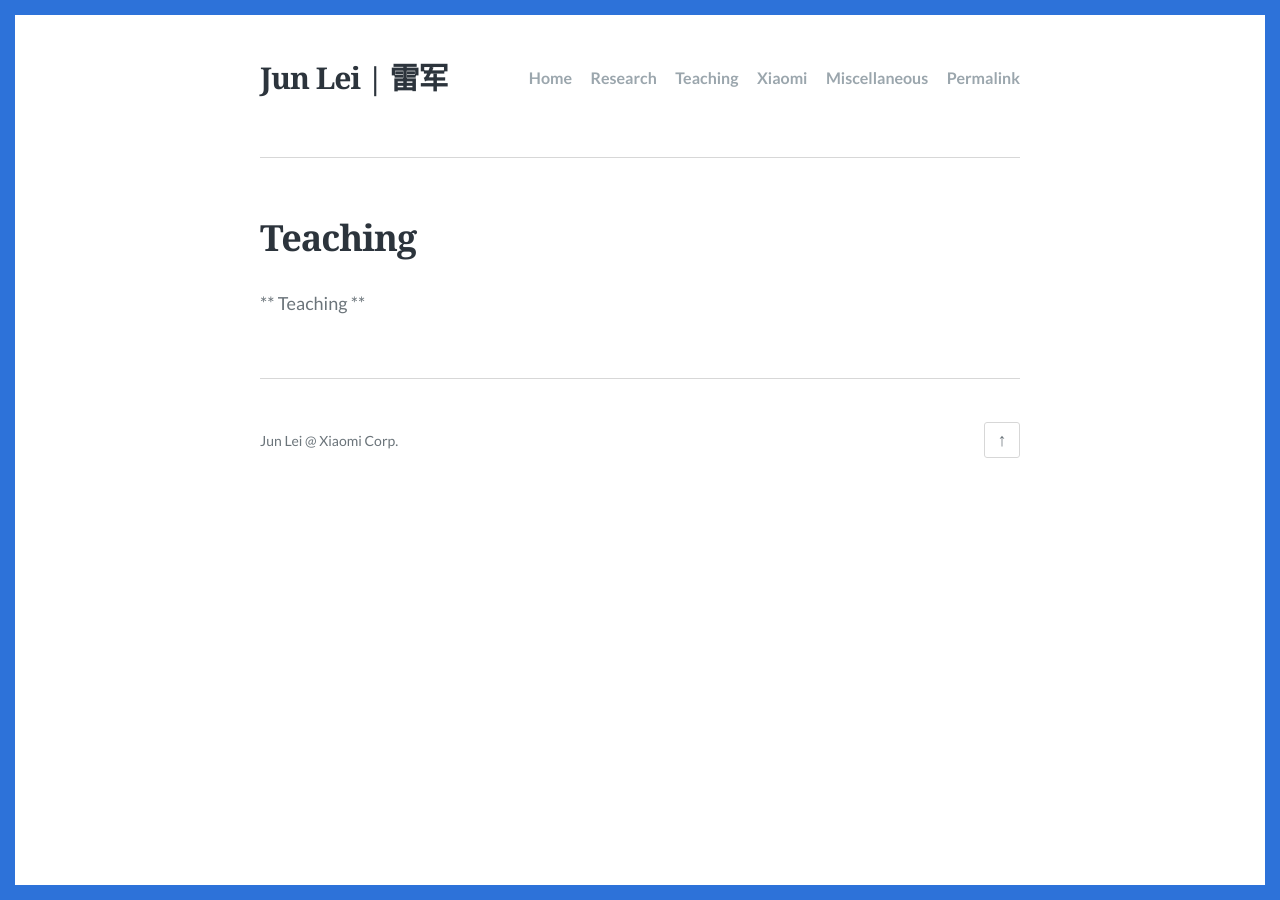
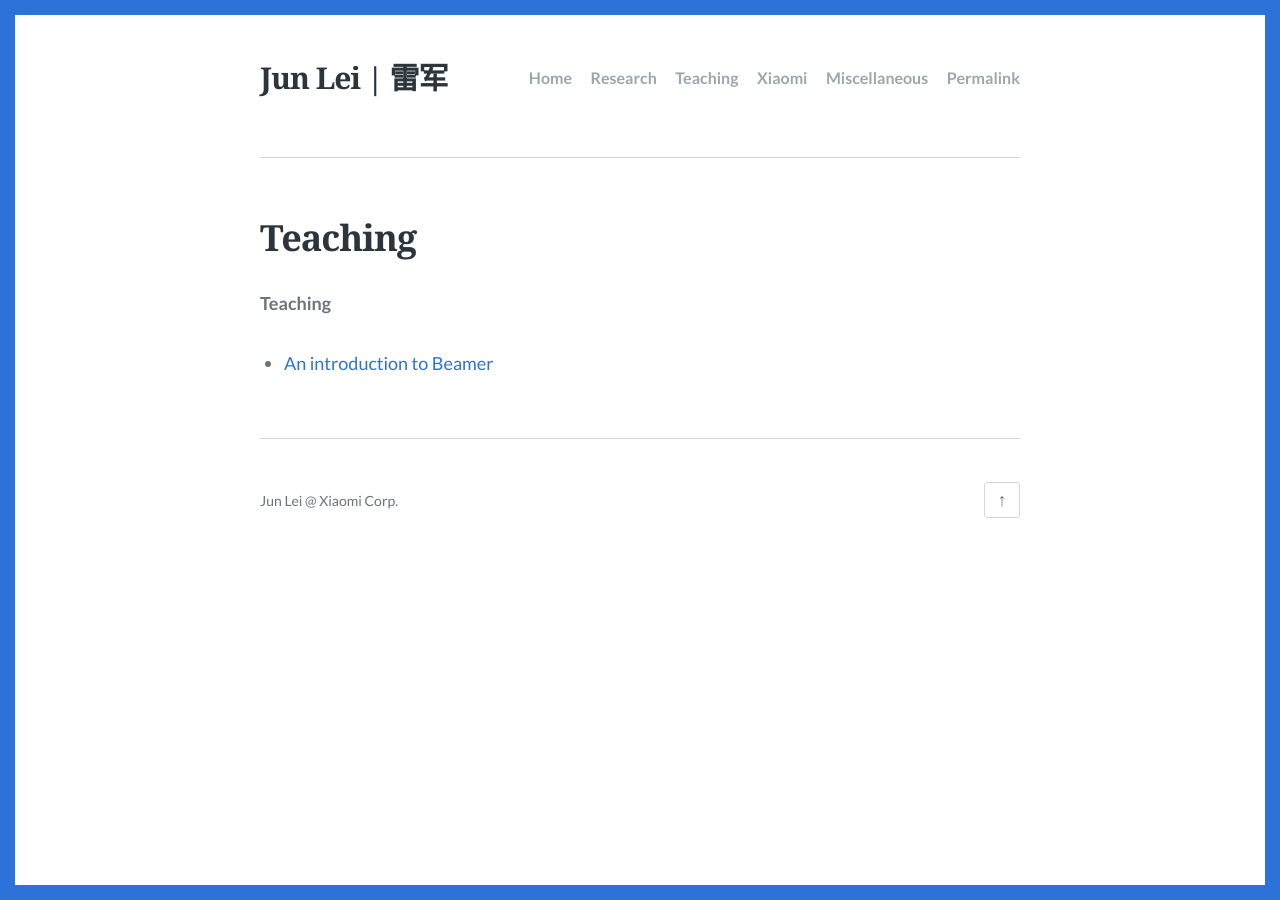
Before and after one commit to ciqiaowang/ciqiaowang.github.io, a Jekyll site: the page built from teaching.md, in a window 1280 px wide. Built offline with Jekyll 4.4.1, drawn with Linux system fonts in a browser that asks for light colours.

Commit message:
Update teaching.md

```diff
--- a/teaching.md
+++ b/teaching.md
@@ -6,4 +6,5 @@ permalink: /teaching.html
 feature_image:
 ---
 
-** Teaching **
+**Teaching**
+- [An introduction to Beamer](assets/pdf/Card.pdf)
```
